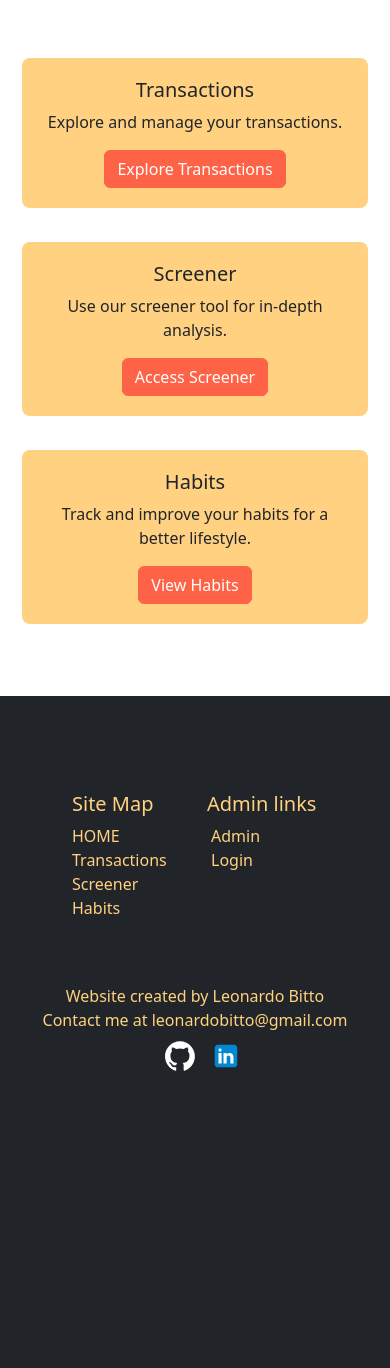
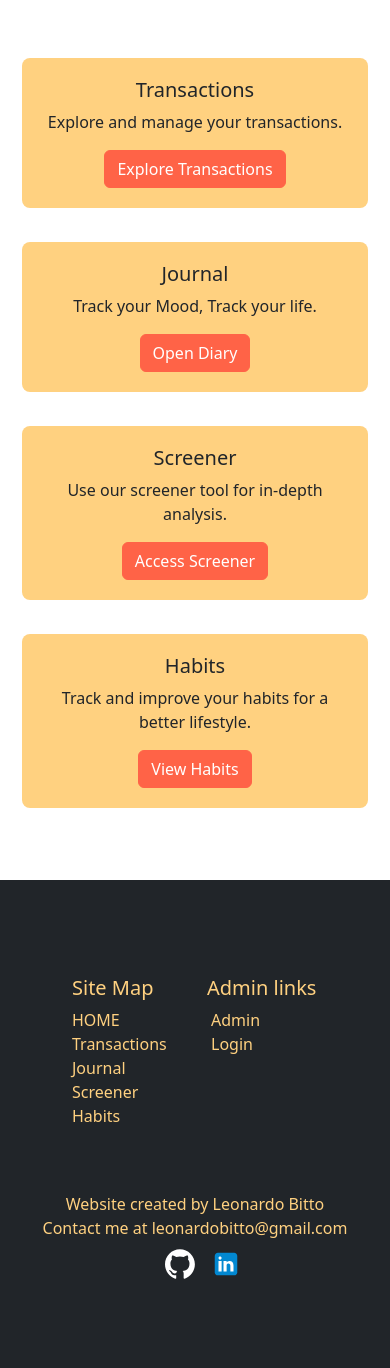
Before and after one commit to leoBitto/HIVE, a Django app: page / in a window 390 px wide. Shown: the part 57-1425 px from the top of the page. Before the commit the page ends 1128 px from the top, so only its background shows below. Run offline with Django 4.2, Linux system fonts and the light colour scheme; some libraries are stand-ins or nearby versions.

Commit message:
added journal and expanded requirements

```diff
--- a/requirements.txt
+++ b/requirements.txt
@@ -1,6 +1,7 @@
 asgiref==3.7.2
 Django==5.0
 django-environ==0.11.2
+django-quill-editor==0.1.40
 fontawesomefree==6.4.2
 gunicorn==21.2.0
 numpy==1.26.2
--- a/src/base/settings.py
+++ b/src/base/settings.py
@@ -46,6 +46,8 @@ INSTALLED_APPS = [
     'fontawesomefree',
     'transactions',
     'habits',
+    'django_quill',
+    'journal',
 ]
 
 MIDDLEWARE = [
--- a/src/base/urls.py
+++ b/src/base/urls.py
@@ -24,6 +24,7 @@ urlpatterns = [
     path('', include('website.urls', namespace='website')),
     path('transactions/', include('transactions.urls', namespace='transactions')),
     path('habits/', include('habits.urls', namespace='habits')),
+    path('journal/', include(('journal.urls', 'journal'), namespace="journal")),
 ]
 if settings.DEBUG:
     urlpatterns += static(settings.MEDIA_URL, document_root=settings.MEDIA_ROOT)
--- a/src/website/templates/website/base.html
+++ b/src/website/templates/website/base.html
@@ -15,11 +15,20 @@
         <link href="{% static 'fontawesomefree/css/solid.css' %}" rel="stylesheet" type="text/css">
 
         <meta name="viewport" content="width=device-width, initial-scale=1">
+
         <link href="https://cdn.jsdelivr.net/npm/bootstrap@5.3.0-alpha3/dist/css/bootstrap.min.css" rel="stylesheet" integrity="sha384-KK94CHFLLe+nY2dmCWGMq91rCGa5gtU4mk92HdvYe+M/SXH301p5ILy+dN9+nJOZ" crossorigin="anonymous">
         <script src="https://code.jquery.com/jquery-3.6.0.min.js"></script>
         <script src="https://cdn.jsdelivr.net/npm/bootstrap@5.3.0-alpha3/dist/js/bootstrap.bundle.min.js" integrity="sha384-ENjdO4Dr2bkBIFxQpeoTz1HIcje39Wm4jDKdf19U8gI4ddQ3GYNS7NTKfAdVQSZe" crossorigin="anonymous"></script>
+
         <link rel="stylesheet" href="https://cdn.datatables.net/1.13.6/css/jquery.dataTables.css"/>
+
         <script src="https://unpkg.com/htmx.org@1.6.0/dist/htmx.min.js"></script>
+
+        <!-- Quill -->
+        <link rel="stylesheet" href="https://cdn.quilljs.com/1.3.6/quill.snow.css">
+        <script src="https://cdn.quilljs.com/1.3.6/quill.js"></script>
+
+
         <link rel="manifest" href="{% static '/pwa/manifest.json' %}">
         <script>
             if ('serviceWorker' in navigator) {
--- a/src/website/templates/website/footer.html
+++ b/src/website/templates/website/footer.html
@@ -12,6 +12,7 @@
                     <ul class="nav flex-column">
                         <li class="nav-item mb-0"><a class="p-0 nav-link text-decoration-none text-orange" href="{% url 'website:home' %}">HOME</a></li>
                         <li class="nav-item mb-0"><a class="p-0 nav-link text-decoration-none text-orange" href="{% url 'transactions:index' %}">Transactions</a></li>
+                        <li class="nav-item mb-0"><a class="p-0 nav-link text-decoration-none text-orange" href="{% url 'journal:diary_entry_create' %}">Journal</a></li>
                         <li class="nav-item mb-0"><a class="p-0 nav-link text-decoration-none text-orange" href="#">Screener</a></li>
                         <li class="nav-item mb-0"><a class="p-0 nav-link text-decoration-none text-orange" href="{% url 'habits:index' %}">Habits</a></li>
                     </ul>
--- a/src/website/templates/website/landing.html
+++ b/src/website/templates/website/landing.html
@@ -32,6 +32,15 @@
 
         <div class="col-md-4 mb-4 app-section">
             <div class="text-center">
+                <i class="fa-solid fa-book"></i>
+                <h5>Journal</h5>
+                <p>Track your Mood, Track your life.</p>
+                <a href="{% url 'journal:diary_entry_create' %}" class="btn btn-custom">Open Diary</a>
+            </div>
+        </div>
+
+        <div class="col-md-4 mb-4 app-section">
+            <div class="text-center">
                 <i class="fas fa-chart-bar"></i>
                 <h5>Screener</h5>
                 <p>Use our screener tool for in-depth analysis.</p>
--- a/src/website/templates/website/navbar.html
+++ b/src/website/templates/website/navbar.html
@@ -16,6 +16,11 @@
                     </a>
                 </li>
                 <li class="nav-item">
+                    <a class="nav-link text-dark" href="{% url 'journal:diary_entry_create' %}">
+                        <i class="fa-solid fa-book"></i> Journal
+                    </a>
+                </li>
+                <li class="nav-item">
                     <a class="nav-link text-dark" href="#">
                         <i class="fas fa-chart-bar"></i> Screener
                     </a>
```
Also changed, not shown: 1 other file.
